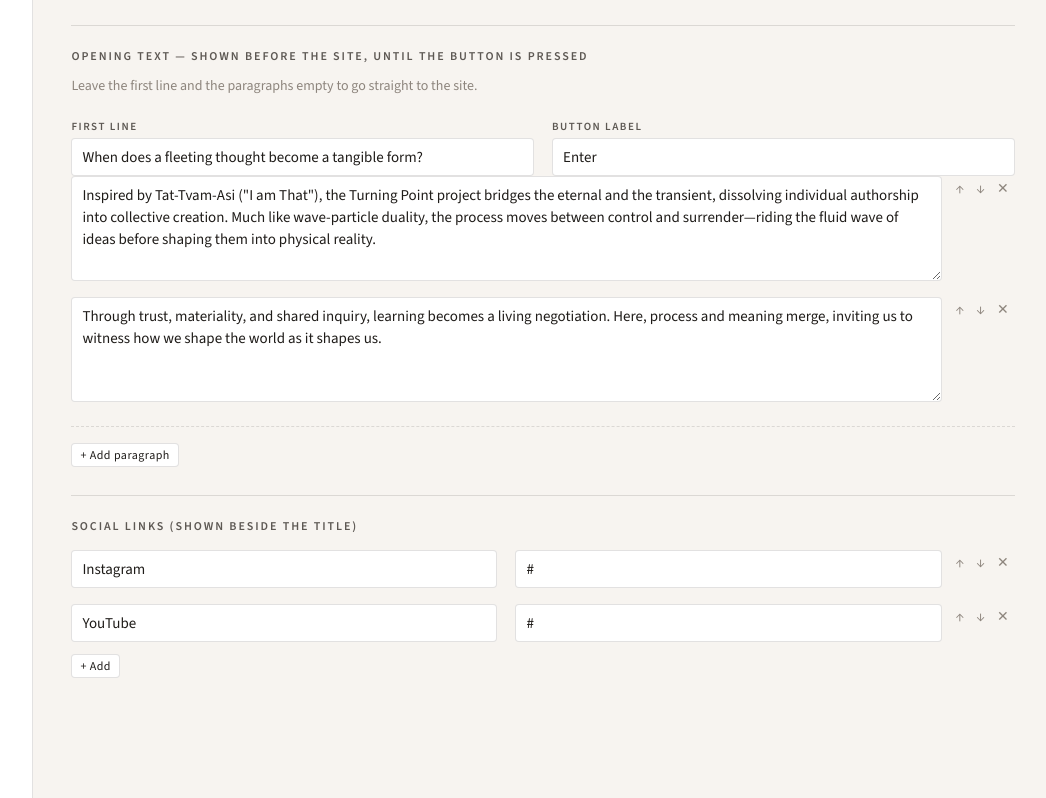
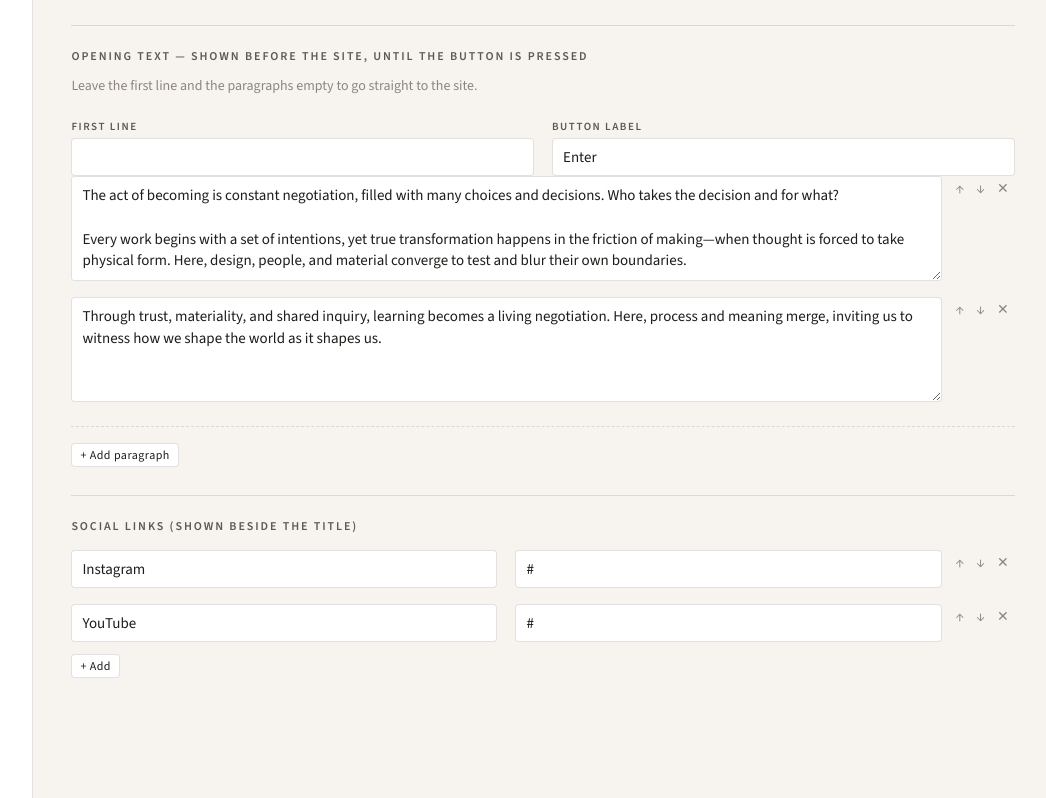
Before and after one commit to StudioOleomingus/TURNING-POINT, a plain HTML site: page admin/index.html in a window 1280 px wide. Shown: the part 913-1711 px from the top of the page, without its empty margins (227-1273 px from the left). Drawn offline with nearby package versions, Linux system fonts and the light colour scheme.

Commit message:
Text Update

```diff
--- a/js/content.js
+++ b/js/content.js
@@ -9,9 +9,9 @@ window.SITE = {
   "title": "Turning Point",
   "meta": "",
   "preface": {
-    "lead": "When does a fleeting thought become a tangible form?",
+    "lead": "",
     "paragraphs": [
-      "Inspired by Tat-Tvam-Asi (\"I am That\"), the Turning Point project bridges the eternal and the transient, dissolving individual authorship into collective creation. Much like wave-particle duality, the process moves between control and surrender—riding the fluid wave of ideas before shaping them into physical reality.",
+      "The act of becoming is constant negotiation, filled with many choices and decisions. Who takes the decision and for what?\n\nEvery work begins with a set of intentions, yet true transformation happens in the friction of making—when thought is forced to take physical form. Here, design, people, and material converge to test and blur their own boundaries.\n\nTurning Point is that point where the process of deciding and making dissolves into being.",
       "Through trust, materiality, and shared inquiry, learning becomes a living negotiation. Here, process and meaning merge, inviting us to witness how we shape the world as it shapes us."
     ],
     "button": "Enter"
```
Also changed, not shown: index.html (+2 -4 lines).
